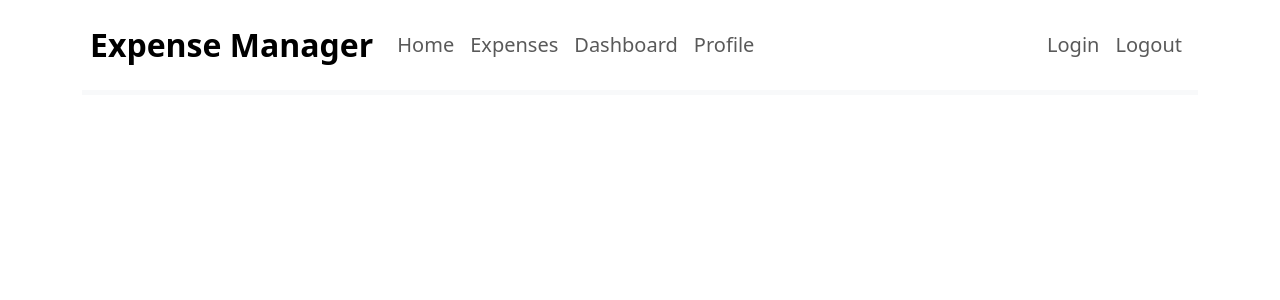
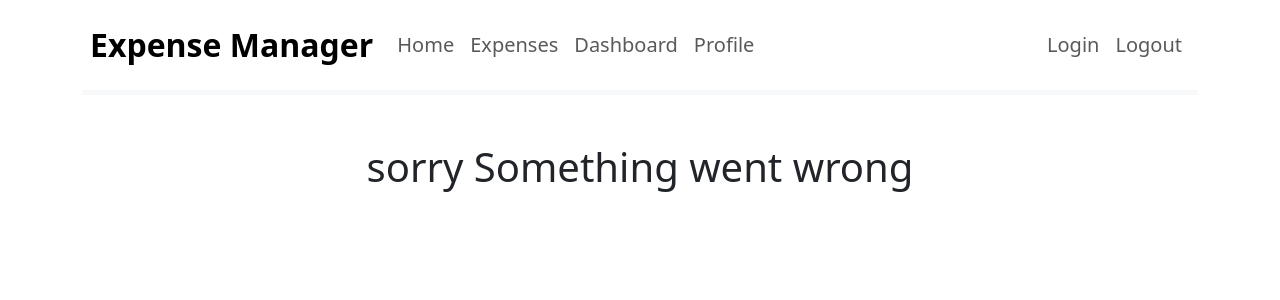
Before and after one commit to vignesh-6145/expense-manager-frontend, a React (Create React App) app in the folder expense-manager/: page /expenses/1 in a window 1280 px wide. Shown: the top 300 px of the page. Built offline with nearby package versions, Linux system fonts and the light colour scheme.

Commit message:
UPDATE : Added an error component

```diff
--- /dev/null
+++ b/expense-manager/src/Components/Error/Error.jsx
@@ -0,0 +1,7 @@
+export function Error() {
+  return (
+    <div>
+      <h1>sorry Something went wrong</h1>
+    </div>
+  );
+}
--- a/expense-manager/src/Components/ExpenseManager/ExpenseManager.jsx
+++ b/expense-manager/src/Components/ExpenseManager/ExpenseManager.jsx
@@ -6,6 +6,7 @@ import { Dashboard } from "../Dashboard/Dashboard";
 import { Profile } from "../Profile/Profile";
 import { Login } from "../Login/Login";
 import { Logout } from "../Logout/Logout";
+import { Error } from "../Error/Error";
 
 export function ExpenseManger() {
   return (
@@ -18,7 +19,9 @@ export function ExpenseManger() {
           <Route path="/dashboard" element={<Dashboard />} />
           <Route path="/profile" element={<Profile />} />
           <Route path="/login" element={<Login />} />
+          <Route path="/login/vignesh" element={<Profile />} />
           <Route path="/logout" element={<Logout />} />
+          <Route path="*" element={<Error />} />
         </Routes>
       </BrowserRouter>
     </div>
```
